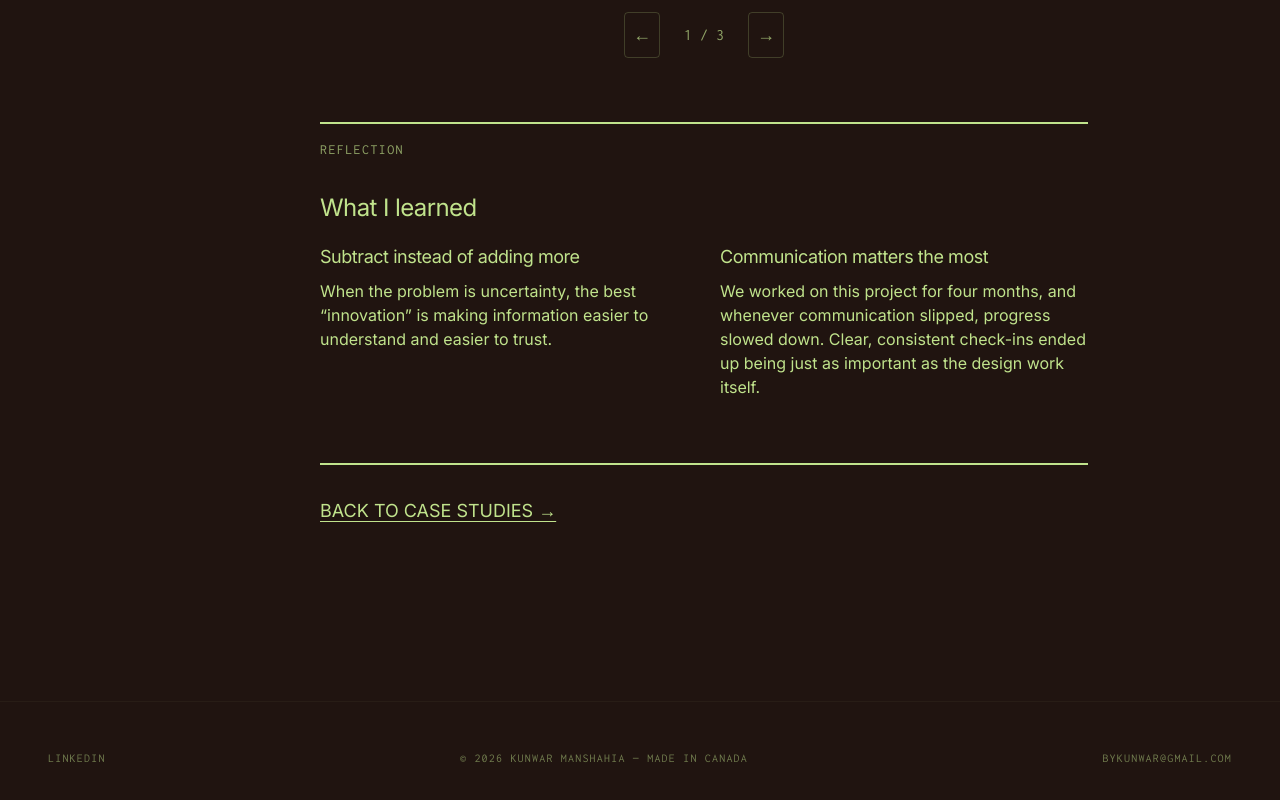
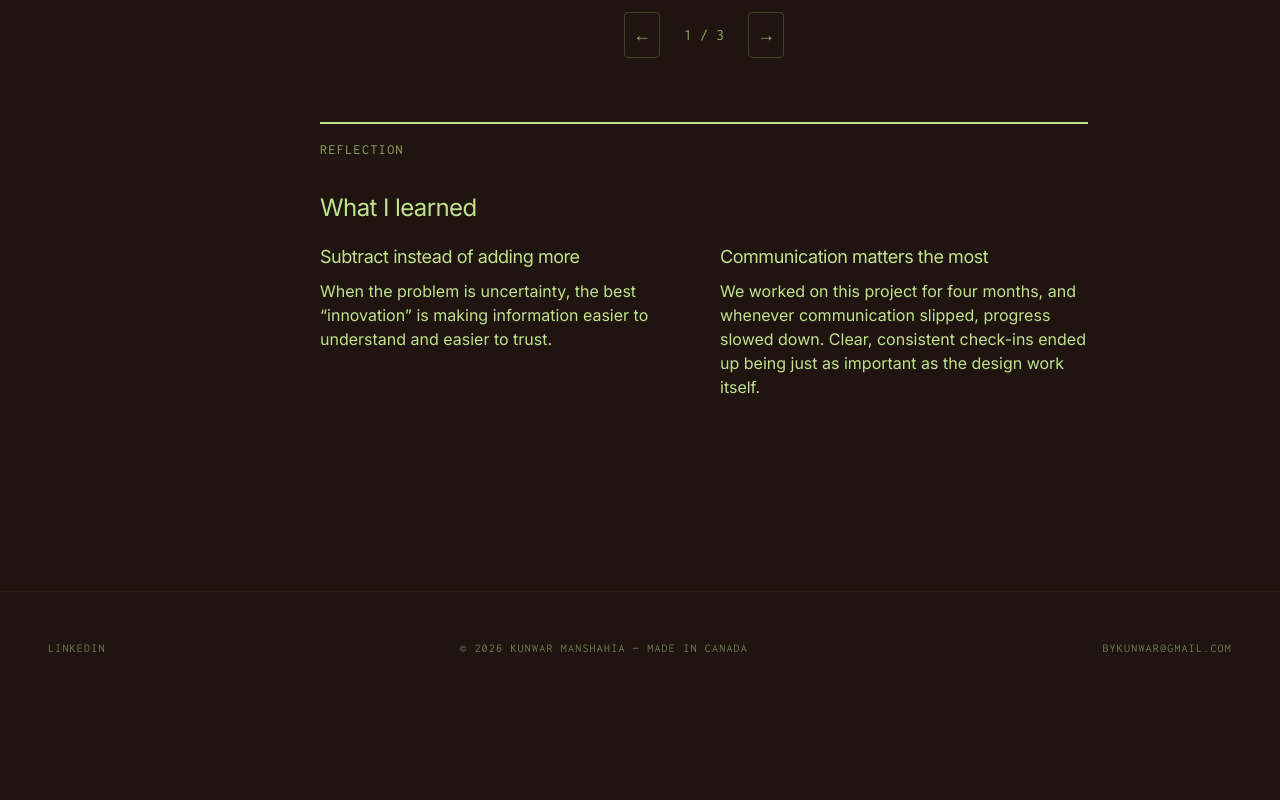
Before and after one commit to kunwarmanshahia/portfolio, a React (Vite) app: page /#/case-study/forge in a window 1280 px wide. Shown: the part 6460-7260 px from the top of the page. After the commit the page ends 7164 px from the top, so only its background shows below. Built offline with nearby package versions, Linux system fonts and the light colour scheme.

Commit message:
Remove extra case study footer links
Drop the redundant "Back to Case Studies" footer buttons from Forge and Mosaic so navigation relies on the top and sidebar links only.

Made-with: Cursor

```diff
--- a/pages/ForgeCaseStudy.tsx
+++ b/pages/ForgeCaseStudy.tsx
@@ -357,7 +357,7 @@ const ForgeCaseStudy: React.FC = () => {
             <FinalDesignCarousel />
           </section>
 
-          <section id="reflection" className="mb-12 md:mb-16 scroll-mt-24">
+          <section id="reflection" className="mb-12 md:mb-4 scroll-mt-24">
             <div className="font-mono text-sm uppercase tracking-widest text-brand-dark/70 dark:text-brand-light/70 mb-2 pt-4 border-t-2 border-brand-dark dark:border-brand-light">
               Reflection
             </div>
@@ -383,15 +383,6 @@ const ForgeCaseStudy: React.FC = () => {
               </div>
             </div>
           </section>
-
-          <footer className="border-t-2 border-brand-dark dark:border-brand-light pt-8 mt-12">
-            <Link
-              to="/#case-studies"
-              className="font-sans font-normal text-lg uppercase transition-colors text-brand-dark dark:text-brand-light underline underline-offset-4 md:hover:text-orange-500 md:dark:hover:text-orange-400"
-            >
-              Back to Case Studies →
-            </Link>
-          </footer>
         </article>
       </div>
     </div>
--- a/pages/MosaicCaseStudy.tsx
+++ b/pages/MosaicCaseStudy.tsx
@@ -330,7 +330,7 @@ const MosaicCaseStudy: React.FC = () => {
             <MosaicFinalDesignCarousel />
           </section>
 
-          <section id="reflection" className="mb-12 md:mb-16 scroll-mt-24">
+          <section id="reflection" className="mb-12 md:mb-4 scroll-mt-24">
             <div className="font-mono text-sm uppercase tracking-widest text-brand-dark/70 dark:text-brand-light/70 mb-2 pt-4 border-t-2 border-brand-dark dark:border-brand-light">
               Reflection
             </div>
@@ -356,15 +356,6 @@ const MosaicCaseStudy: React.FC = () => {
               </div>
             </div>
           </section>
-
-          <footer className="border-t-2 border-brand-dark dark:border-brand-light pt-8 mt-12">
-            <Link
-              to="/#case-studies"
-              className="font-sans font-normal text-lg uppercase transition-colors text-brand-dark dark:text-brand-light underline underline-offset-4 md:hover:text-orange-500 md:dark:hover:text-orange-400"
-            >
-              Back to Case Studies →
-            </Link>
-          </footer>
         </article>
       </div>
     </div>
```
